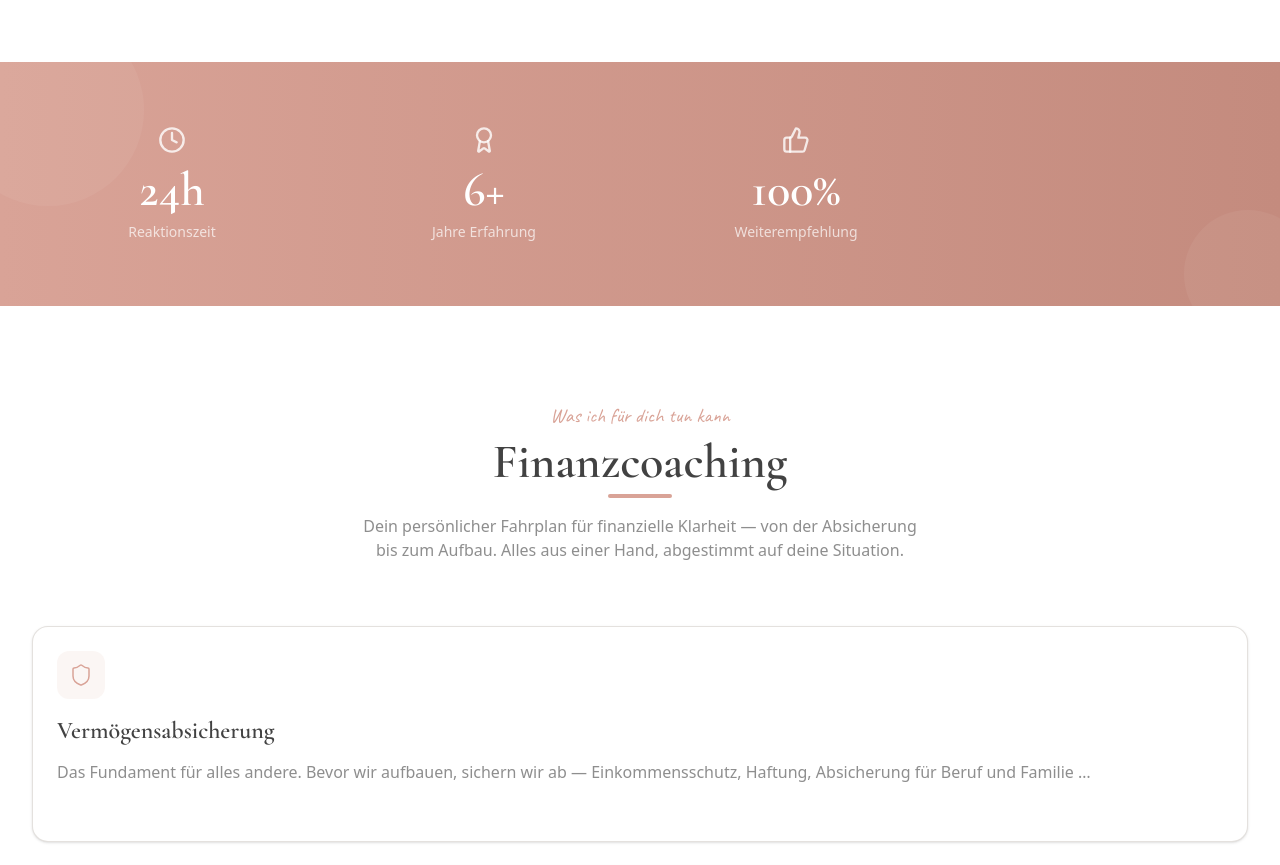
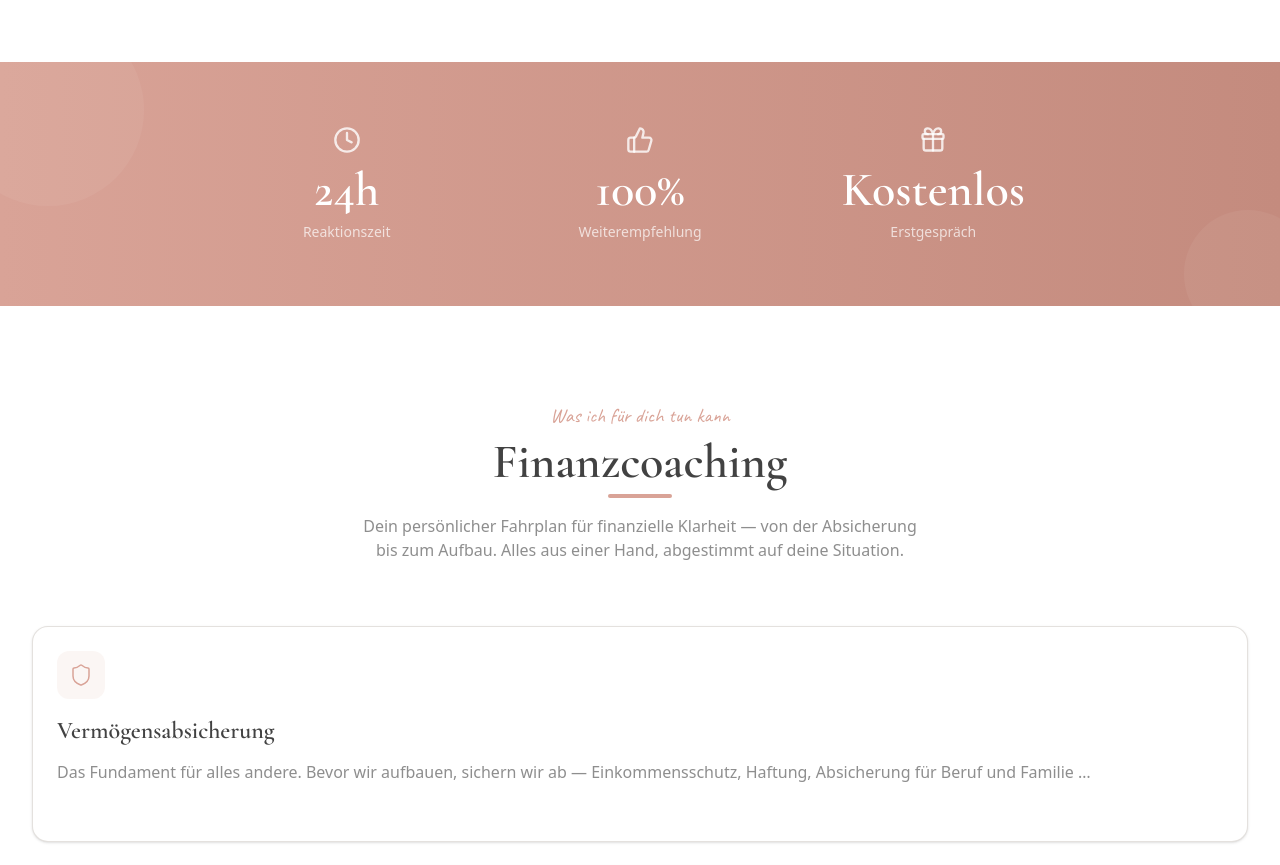
Before and after one commit to Janick97/cristina-croussen, a Next.js app: page / in a window 1280 px wide. Shown: the part 2440-3305 px from the top of the page. Built offline with nearby package versions, Linux system fonts and the light colour scheme.

Commit message:
Counter: 3 Felder (24h / 100% / Kostenlos), zentriert, Jahre Erfahrung entfernt

```diff
--- a/src/components/Counter.tsx
+++ b/src/components/Counter.tsx
@@ -2,12 +2,12 @@
 
 import { useEffect, useRef, useState } from "react";
 import { motion, useInView } from "framer-motion";
-import { Clock, Award, ThumbsUp } from "lucide-react";
+import { Clock, ThumbsUp, Gift } from "lucide-react";
 
 const stats = [
-  { icon: Clock, value: 24, suffix: "h", label: "Reaktionszeit" },
-  { icon: Award, value: 6, suffix: "+", label: "Jahre Erfahrung" },
-  { icon: ThumbsUp, value: 100, suffix: "%", label: "Weiterempfehlung" },
+  { icon: Clock, value: 24, suffix: "h", label: "Reaktionszeit", static: false },
+  { icon: ThumbsUp, value: 100, suffix: "%", label: "Weiterempfehlung", static: false },
+  { icon: Gift, value: 0, suffix: "", label: "Erstgespräch", staticText: "Kostenlos", static: true },
 ];
 
 function AnimatedNumber({ value, suffix }: { value: number; suffix: string }) {
@@ -49,8 +49,8 @@ export default function Counter() {
       <div className="absolute -top-12 -left-12 h-48 w-48 rounded-full bg-white/5" />
       <div className="absolute -bottom-8 -right-8 h-32 w-32 rounded-full bg-white/5" />
 
-      <div className="mx-auto max-w-7xl px-4 sm:px-6 lg:px-8">
-        <div className="grid grid-cols-2 gap-6 md:grid-cols-4 md:gap-8">
+      <div className="mx-auto max-w-4xl px-4 sm:px-6 lg:px-8">
+        <div className="grid grid-cols-3 gap-6 md:gap-12 justify-items-center">
           {stats.map((stat, index) => (
             <motion.div
               key={stat.label}
@@ -62,7 +62,10 @@ export default function Counter() {
             >
               <stat.icon size={24} className="mx-auto mb-2 text-white/80 sm:mb-3 sm:size-7" />
               <div className="font-[family-name:var(--font-londrina)] font-semibold text-3xl text-white sm:text-4xl md:text-5xl">
-                <AnimatedNumber value={stat.value} suffix={stat.suffix} />
+                {stat.static
+                  ? stat.staticText
+                  : <AnimatedNumber value={stat.value} suffix={stat.suffix} />
+                }
               </div>
               <p className="mt-1 text-xs text-white/70 sm:mt-2 sm:text-sm">{stat.label}</p>
             </motion.div>
```
